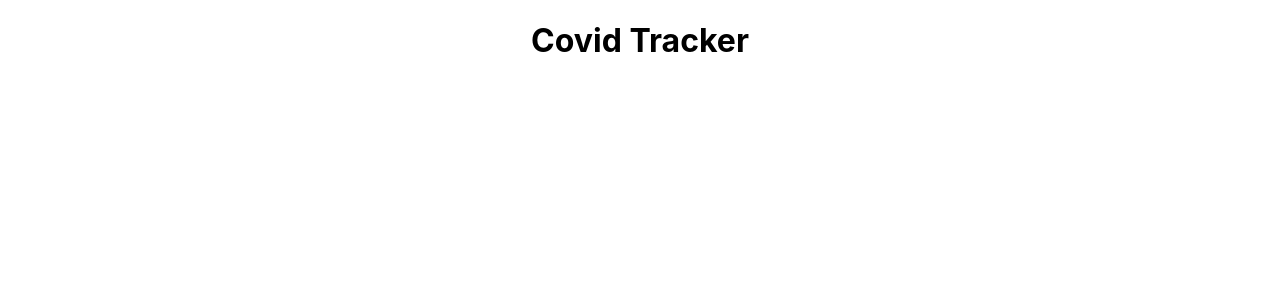
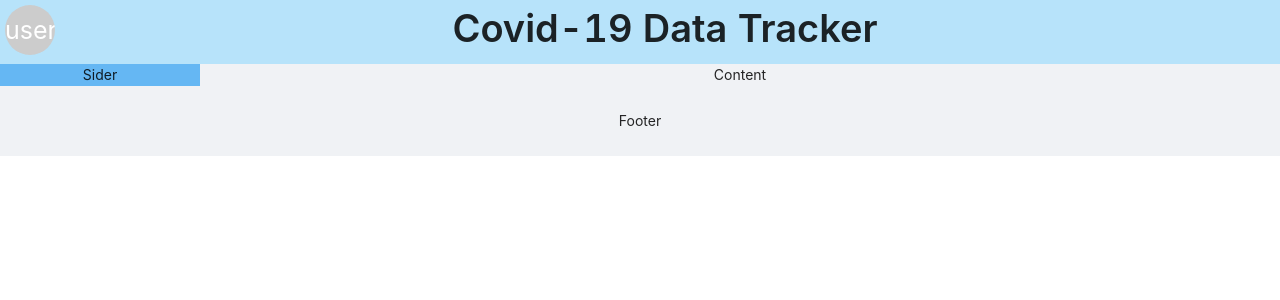
Before and after one commit to ngwatso/Covid-19-data-tracker, a React (Create React App) app in the folder covid-tracker/: page / in a window 1280 px wide. Shown: the top 300 px of the page. Built offline with nearby package versions, Linux system fonts and the light colour scheme.

Commit message:
added dependancies, did some minor styling

```diff
--- a/covid-tracker/package.json
+++ b/covid-tracker/package.json
@@ -3,12 +3,14 @@
   "version": "0.1.0",
   "private": true,
   "dependencies": {
+    "@ant-design/colors": "^6.0.0",
     "@ant-design/icons": "^4.6.2",
     "@testing-library/jest-dom": "^5.14.1",
     "@testing-library/react": "^11.2.7",
     "@testing-library/user-event": "^12.8.3",
-    "antd": "^4.16.10",
+    "antd": "^4.16.11",
     "axios": "^0.21.1",
+    "moment": "^2.29.1",
     "react": "^17.0.2",
     "react-dom": "^17.0.2",
     "react-redux": "^7.2.4",
--- a/covid-tracker/public/index.html
+++ b/covid-tracker/public/index.html
@@ -24,7 +24,7 @@
       work correctly both with client-side routing and a non-root public URL.
       Learn how to configure a non-root public URL by running `npm run build`.
     -->
-    <title>React App</title>
+    <title>Covid-19 Data Tracker</title>
   </head>
   <body>
     <noscript>You need to enable JavaScript to run this app.</noscript>
--- a/covid-tracker/src/App.css
+++ b/covid-tracker/src/App.css
@@ -1,3 +1,5 @@
+@import 'antd/dist/antd.css';
+
 .App {
   text-align: center;
 }
--- a/covid-tracker/src/App.js
+++ b/covid-tracker/src/App.js
@@ -1,14 +1,60 @@
 /**
  * @prettier
  */
+import './App.css';
+import { generate, presetDarkPallettes } from '@ant-design/colors';
+import { Layout, Avatar } from 'antd';
+import Title from 'antd/lib/typography/Title';
 
-import logo from './logo.svg';
-import './App.css';
+const { Header, Footer, Sider, Content } = Layout;
 
 function App() {
+	const colors = generate('#1890ff', {
+		theme: 'dark',
+		backgroundColor: '141414',
+	});
+	console.log(colors);
+
 	return (
 		<div className="App">
-			<h1> Covid Tracker</h1>
+			<Layout>
+				<Header
+					style={{
+						padding: 5,
+						background: '#b7e3fa',
+					}}
+				>
+					<Avatar
+						size={50}
+						icon="user"
+						style={{
+							float: 'left',
+						}}
+					/>
+					<Title level={1}>
+						Covid-19 Data
+						Tracker
+					</Title>
+				</Header>
+				<Layout>
+					<Sider
+						style={{
+							background: '#65b7f3',
+						}}
+					>
+						Sider
+					</Sider>
+					<Layout>
+						<Content>
+							Content
+						</Content>
+					</Layout>
+				</Layout>
+			</Layout>
+
+			<Layout>
+				<Footer>Footer</Footer>
+			</Layout>
 		</div>
 	);
 }
```
Also changed, not shown: 1 other file (tests, documents, lock files or other folders).
